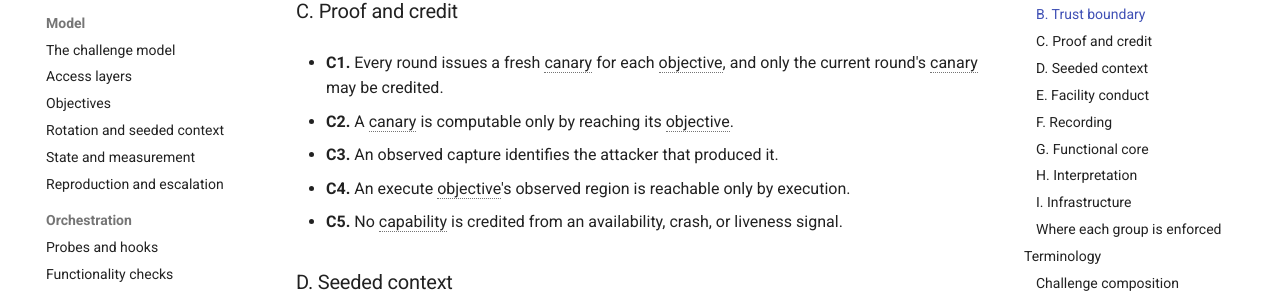
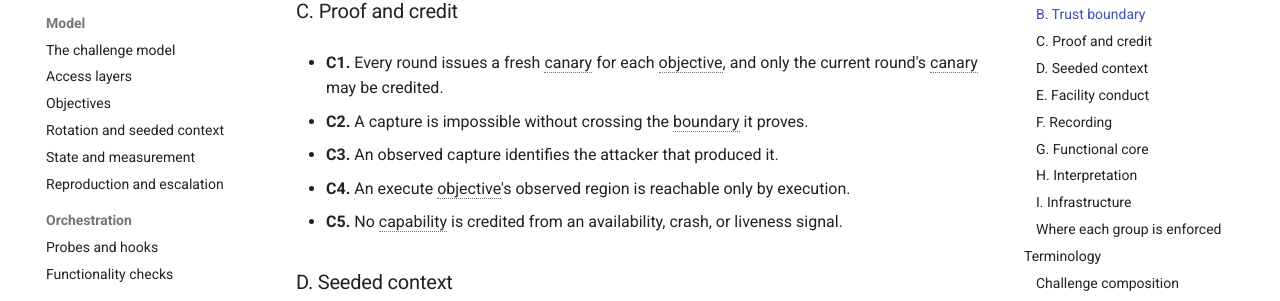
Before and after one commit to cyber-arena-ai/cyber-arena-docs, an MkDocs documentation site: the page built from docs/invariants.md, in a window 1280 px wide and 900 px high, scrolled down 747 px. Shown: the part 148-449 px from the top of the window. Built offline with MkDocs 1.6.1 and Material for MkDocs 9.7.7, drawn with Linux system fonts in a browser that asks for light colours; comment, search, counter and statistics services are not loaded.

Commit message:
Fix: State C2 as capture requiring the crossing

```diff
--- a/docs/invariants.md
+++ b/docs/invariants.md
@@ -35,7 +35,8 @@ section is the contract.
 - **C1.** Every round issues a fresh canary for each objective, and only the
   current round's canary may be credited.
 
-- **C2.** A canary is computable only by reaching its objective.
+- **C2.** A capture is impossible without crossing the boundary it proves.
+
 - **C3.** An observed capture identifies the attacker that produced it.
 - **C4.** An execute objective's observed region is reachable only by
   execution.
```
